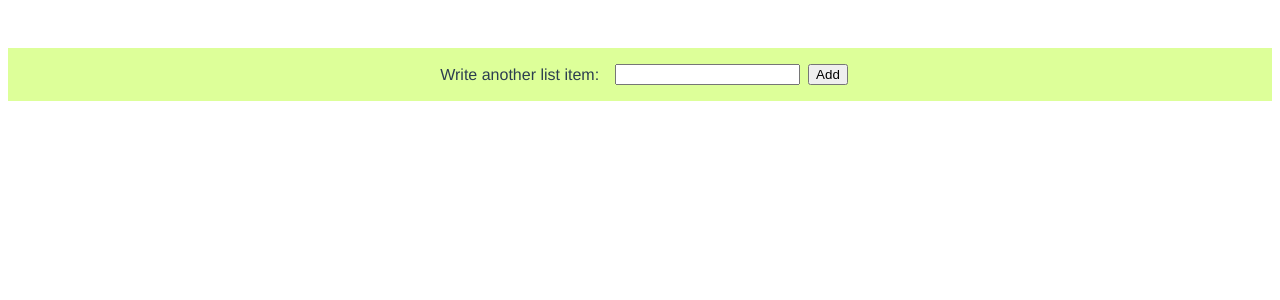
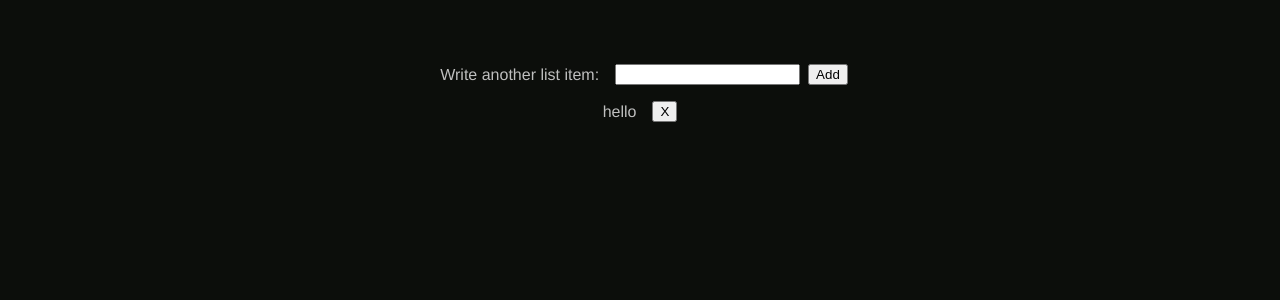
Before and after one commit to UnaLuz/listing-app, a Vue app: page / in a window 1280 px wide. Shown: the top 300 px of the page. Built offline with nearby package versions, Linux system fonts and the light colour scheme.

Commit message:
done general layout, input section and list item components. TODO: add functionality

```diff
--- a/src/App.vue
+++ b/src/App.vue
@@ -9,6 +9,7 @@ import List from "./components/List.vue";
 
 export default {
   name: "App",
+  data() {},
   components: {
     List
   }
@@ -19,13 +20,15 @@ export default {
 * {
   box-sizing: border-box;
 }
+body {
+  background-color: hsl(100, 10, 5);
+}
 #app {
   font-family: Avenir, Helvetica, Arial, sans-serif;
   -webkit-font-smoothing: antialiased;
   -moz-osx-font-smoothing: grayscale;
   text-align: center;
-  color: #2c3e50;
-  background-color: hsl(80, 100, 80);
+  color: hsl(100, 0, 75);
   margin-top: 6vh;
   display: flex;
   justify-content: center;
--- /dev/null
+++ b/src/components/InputSection.vue
@@ -0,0 +1,26 @@
+<template>
+  <div id="input-section">
+    <label for="newItem">Write another list item:</label>
+    <input type="text" id="newItem" name="newItem" minlength="2" size="20" />
+    <button>Add</button>
+  </div>
+</template>
+
+<script>
+export default {
+  name: "InputSection"
+};
+</script>
+
+<style scoped lang="scss">
+#input-section {
+  display: flex;
+  flex-flow: row wrap;
+  justify-content: center;
+  align-items: center;
+}
+label,
+input {
+  margin: 0.5rem;
+}
+</style>
--- a/src/components/List.vue
+++ b/src/components/List.vue
@@ -1,33 +1,33 @@
 <template>
-  <div id="list">
-    <label for="newItem">Write another list item:</label>
-    <input type="text" id="newItem" name="newItem" minlength="2" size="20" />
-    <button>Add</button>
+  <div id="list-component">
+    <section>
+      <InputSection />
+    </section>
+    <section>
+      <ListItem />
+    </section>
   </div>
 </template>
 
 <script>
+import InputSection from "./InputSection.vue";
+import ListItem from "./ListItem.vue";
 export default {
-  name: "List"
+  name: "ListComponent",
+  components: {
+    InputSection,
+    ListItem
+  }
 };
 </script>
 
 <style scoped lang="scss">
-#list {
-  font-family: Avenir, Helvetica, Arial, sans-serif;
-  -webkit-font-smoothing: antialiased;
-  -moz-osx-font-smoothing: grayscale;
-  text-align: center;
-  color: #2c3e50;
+#list-component {
+  padding: 0.5rem;
   margin-top: 0px;
-  padding: 0.5rem;
   display: flex;
+  flex-flow: column wrap;
   justify-content: center;
   align-items: center;
-  flex-wrap: wrap;
-}
-label,
-input {
-  margin: 0.5rem;
 }
 </style>
--- /dev/null
+++ b/src/components/ListItem.vue
@@ -0,0 +1,25 @@
+<template>
+  <div id="list-item">
+    <p>hello</p>
+    <button>X</button>
+  </div>
+</template>
+
+<script>
+export default {
+  name: "ListItem"
+};
+</script>
+
+<style scoped lang="scss">
+#list-item {
+  display: flex;
+  flex-flow: row wrap;
+  justify-content: center;
+  align-items: center;
+}
+p,
+button {
+  margin: 0.5rem;
+}
+</style>
```
